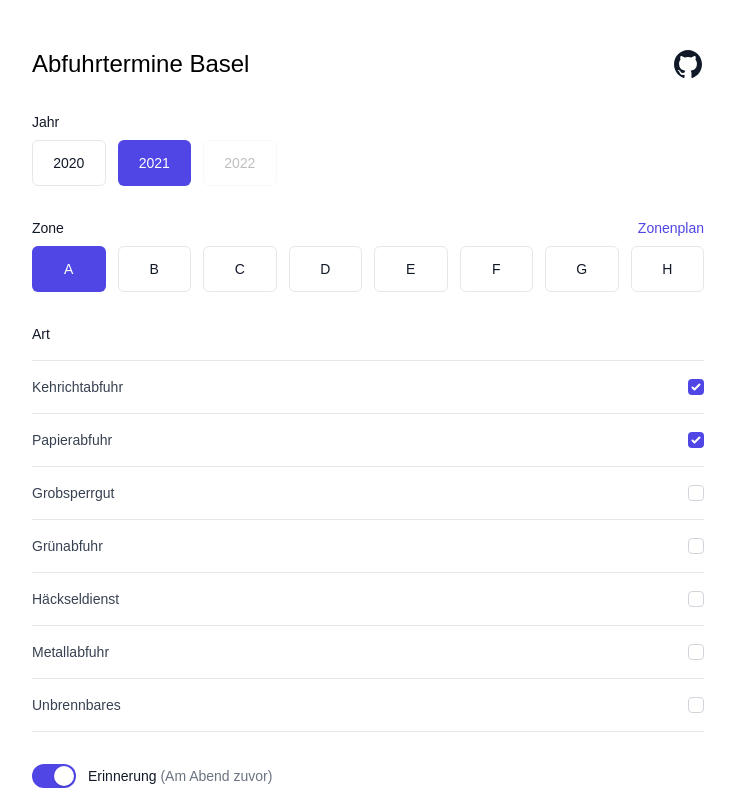
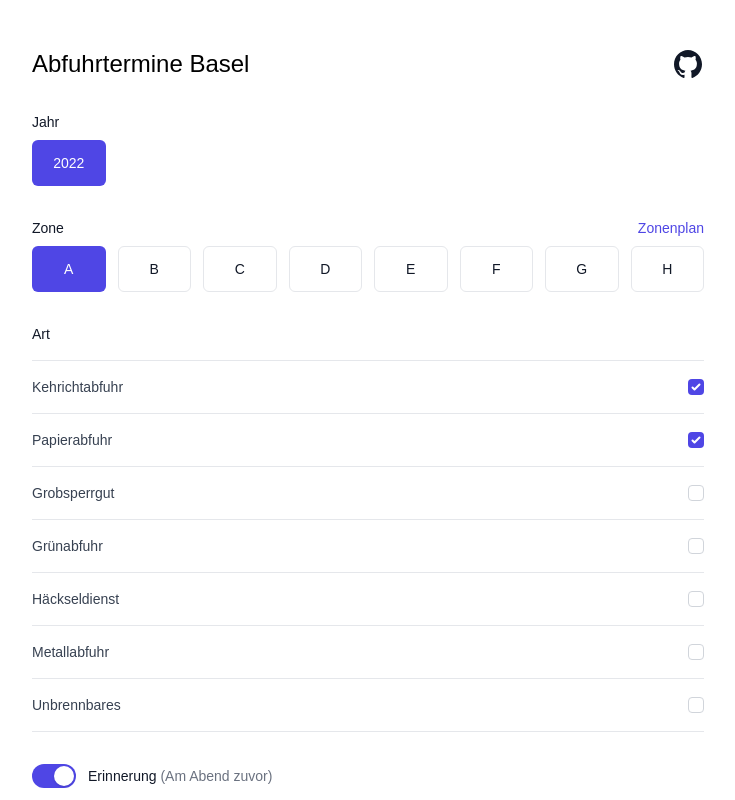
Before and after one commit to MaxGfeller/trashcal-basel, a Vue app: page / in a window 1280 px wide. Shown: the top 800 px of the page, without its empty margins (272-1007 px from the left). Built offline with nearby package versions, Linux system fonts and the light colour scheme; a web font is replaced by a local one.

Commit message:
Add 2022

```diff
--- a/src/App.vue
+++ b/src/App.vue
@@ -38,12 +38,12 @@
             </p>
           </label>
 
-          <label class="border rounded-md py-3 px-3 flex items-center justify-center text-sm font-medium uppercase sm:flex-1 opacity-25 cursor-not-allowed">
+          <!-- <label class="border rounded-md py-3 px-3 flex items-center justify-center text-sm font-medium uppercase sm:flex-1 opacity-25 cursor-not-allowed">
             <input type="radio" name="year-option" value="2022" disabled class="sr-only" aria-labelledby="year-option-5-label">
             <p id="year-option-5-label">
               2022
             </p>
-          </label>
+          </label> -->
         </div>
       </fieldset>
     </div>
--- a/src/composables/useData.js
+++ b/src/composables/useData.js
@@ -4,8 +4,8 @@ export default function () {
   const zones = ['A', 'B', 'C', 'D', 'E', 'F', 'G', 'H']
   const selectedZone = ref('A')
 
-  const years = ['2020', '2021']
-  const selectedYear = ref('2021')
+  const years = ['2022']
+  const selectedYear = ref('2022')
 
   const useAlarms = ref(true)
 
```
